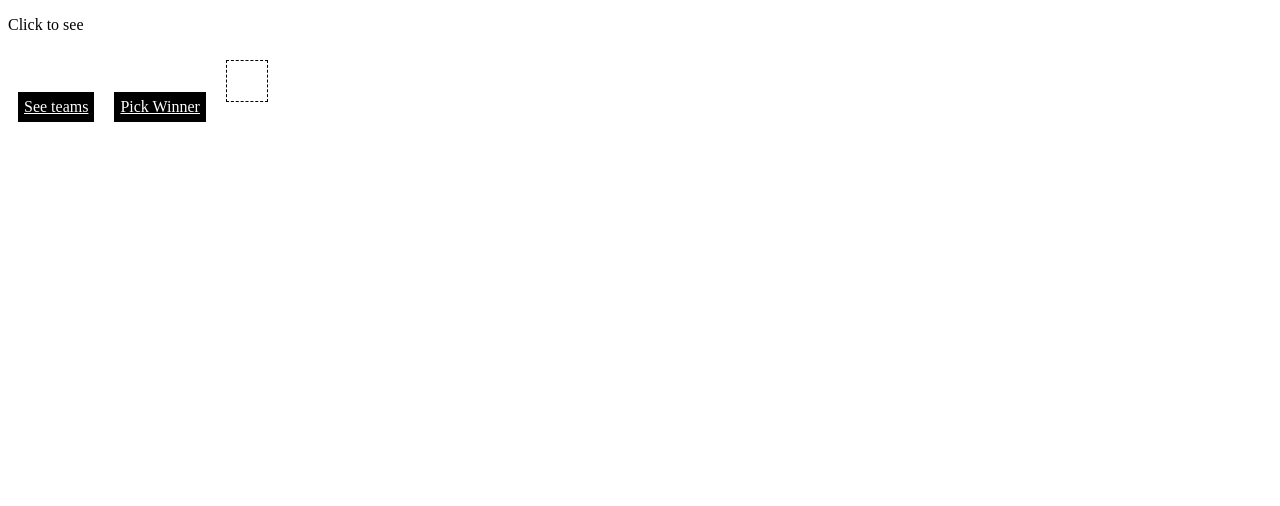
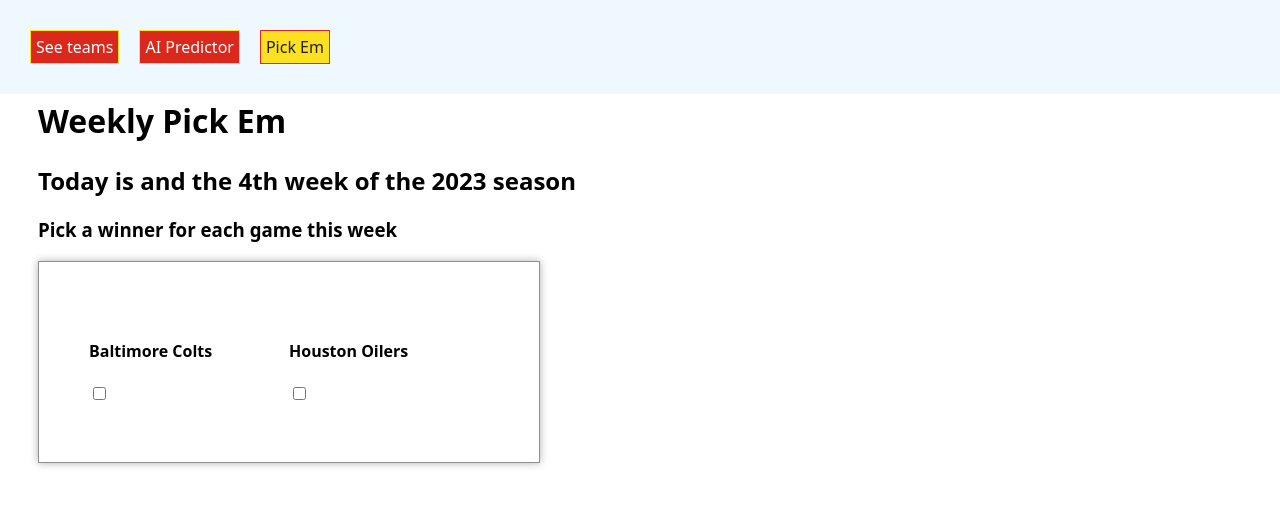
Before and after one commit to jonellwood/vue-tut-w3, a Vue app in the folder firstsfc/: page /currentweek in a window 1280 px wide. Shown: the top 506 px of the page. Built offline with nearby package versions, Linux system fonts and the light colour scheme.

Commit message:
playing with espn api

```diff
--- a/firstsfc/src/App.vue
+++ b/firstsfc/src/App.vue
@@ -1,29 +1,51 @@
 <template>
-  <p>Click to see</p>
-  <router-link to="/teams">See teams</router-link>
-  <router-link to="/superbowl">Pick Winner</router-link>
-  <div>
+  <nav>
+    <router-link to="/teams">See teams</router-link>
+    <router-link to="/superbowl">AI Predictor</router-link>
+    <router-link to="/currentweek">Pick Em</router-link>
+  </nav>
+
+  <div class="app-main">
     <router-view></router-view>
   </div>
 </template>
 
 <style scoped>
+body {
+  font-family: system-ui, -apple-system, BlinkMacSystemFont, 'Segoe UI', Roboto, Oxygen, Ubuntu,
+    Cantarell, 'Open Sans', 'Helvetica Neue', sans-serif;
+}
+nav {
+  position: absolute;
+  top: 0;
+  left: 0;
+  right: 0;
+  padding: 20px;
+  background-color: aliceblue;
+  /* margin: 30px; */
+}
 a {
   display: inline-block;
-  background-color: black;
-  border: solid 1px black;
+  background-color: #da291c;
+  border: solid 1px #fbe122;
   color: white;
   padding: 5px;
   margin: 10px;
+  text-decoration: none;
 }
 a:hover,
 a.router-link-active {
-  background-color: rgb(110, 79, 13);
+  background-color: #fbe122;
+  color: #241f20;
+  border: #da291c 1px solid;
 }
 div {
-  border: dashed black 1px;
+  /* border: dashed black 1px; */
   padding: 20px;
   margin: 10px;
   display: inline-block;
 }
+.app-main {
+  margin-top: 50px;
+}
 </style>
--- /dev/null
+++ b/firstsfc/src/components/CurrentWeek.vue
@@ -0,0 +1,69 @@
+<template>
+  <h1>Weekly Pick Em</h1>
+  <h2>Today is {{ this.today }} and the 4th week of the 2023 season</h2>
+  <div>
+    <h3>Pick a winner for each game this week</h3>
+    <div class="games-holder">
+      <div class="game-holder">
+        <div class="team-one">
+          <label>
+            <h4>Baltimore Colts</h4>
+            <input type="checkbox" />
+          </label>
+        </div>
+        <div class="team-two">
+          <label>
+            <h4>Houston Oilers</h4>
+            <input type="checkbox" />
+          </label>
+        </div>
+      </div>
+    </div>
+  </div>
+</template>
+<script>
+export default {
+  data() {
+    return {
+      date: null
+    }
+  },
+  mounted: function () {
+    this.getDate()
+  },
+  methods: {
+    getDate() {
+      let today = new Date().toLocaleDateString('en-us', {
+        weekday: 'long',
+        year: 'numeric',
+        month: 'short',
+        day: 'numeric'
+      })
+      this.today = today
+      console.log(this.today)
+    }
+  }
+}
+</script>
+<style>
+body {
+  font-family: system-ui, -apple-system, BlinkMacSystemFont, 'Segoe UI', Roboto, Oxygen, Ubuntu,
+    Cantarell, 'Open Sans', 'Helvetica Neue', sans-serif;
+}
+.games-holder {
+  display: grid;
+  grid-template-columns: 1fr 1fr 1fr 1fr;
+  gap: 30px;
+}
+.game-holder {
+  width: 400px;
+  height: 100px;
+  padding: 50px;
+  display: grid;
+  grid-template-columns: 1fr 1fr;
+  border: 1px solid #00000070;
+  box-shadow: 0 0 0.5em #00000050;
+  align-items: center;
+  justify-content: safe;
+}
+</style>
--- a/firstsfc/src/components/SuperBowlComp.vue
+++ b/firstsfc/src/components/SuperBowlComp.vue
@@ -43,3 +43,9 @@
   }
 }
 </script>
+<style>
+body {
+  font-family: system-ui, -apple-system, BlinkMacSystemFont, 'Segoe UI', Roboto, Oxygen, Ubuntu,
+    Cantarell, 'Open Sans', 'Helvetica Neue', sans-serif;
+}
+</style>
--- a/firstsfc/src/components/TeamsComp.vue
+++ b/firstsfc/src/components/TeamsComp.vue
@@ -1,20 +1,51 @@
 <template>
   <h1>Teams</h1>
+  <!-- <button @click="fetchData">Get Teams</button> -->
   <div class="card-holder">
     <div
       v-for="t in teams"
       :key="t.team.displayName"
       class="tCard-holder"
       v-bind:style="{ backgroundColor: '#' + t.team.color }"
+      @click="alert"
     >
       <p class="tCard">{{ t.team.displayName }}</p>
-      <!-- <p>{{ '#' + t.team.color }}</p> -->
+      <img :src="t.team.logos[0].href" class="tiny-hidden" />
     </div>
   </div>
 </template>
 <script>
 export default {
-  inject: ['teams']
+  data() {
+    return {
+      data: null,
+      randomTeam: null,
+      activeComp: 'teams-comp',
+      teams: this.teams
+    }
+  },
+  mounted: function () {
+    this.fetchData()
+  },
+  methods: {
+    async fetchData() {
+      const res = await fetch('http://site.api.espn.com/apis/site/v2/sports/football/nfl/teams')
+      const data = await res.json()
+      // console.log(data.sports[0].leagues[0].teams.length)
+      const randIndex = Math.floor(Math.random() * data.sports[0].leagues[0].teams.length)
+      // const randIndex = 4
+      //   this.randomTeam = data.res[randIndex]
+      // console.log(data.sports[0].leagues[0].teams[randIndex].team.logos[0].href)
+      //this.imgUrl = data.sports[0].leagues[0].teams[0].team.logos[0].href
+      this.randomTeam = data.sports[0].leagues[0].teams[randIndex].team
+      this.teams = data.sports[0].leagues[0].teams
+      const teams = this.teams
+      console.log(teams)
+    },
+    alert() {
+      alert("You'd think this is a link but it is not.....yet")
+    }
+  }
 }
 </script>
 <style scoped>
@@ -23,17 +54,22 @@
   padding: 10px;
   display: inline-block;
   width: 80px;
-  background-color: cadetblue;
+  /* background-color: cadetblue; */
   border-radius: 10px;
 }
 
-img {
+/* img {
   width: 100%;
-}
+} */
 .card-holder {
   display: grid;
-  grid-template-columns: auto auto auto auto auto auto auto auto auto auto auto auto;
-  gap: 10px;
+  /* grid-auto-columns: auto auto; */
+  grid-template-columns: auto auto auto auto auto auto auto auto;
+  /* grid-template-columns: min-content; */
+  gap: 20px;
+  align-content: space-evenly;
+  justify-content: flex-start;
+  align-items: flex-start;
 }
 .tCard-holder {
   width: 100px;
@@ -50,6 +86,14 @@
   font-size: 1em;
   padding: 3px;
   color: whitesmoke;
+  margin-right: -30px;
+  margin-top: -10px;
+  z-index: 3;
+}
+img {
+  /* border: white 1px solid; */
+  margin-top: 35px;
+  margin-right: -35px;
 }
 .tCard:hover {
   color: white;
--- a/firstsfc/src/main.js
+++ b/firstsfc/src/main.js
@@ -10,12 +10,14 @@
 // import CompThree from './components/CompThree.vue'
 import TeamsComp from './components/TeamsComp.vue'
 import SuperBowlComp from './components/SuperBowlComp.vue'
+import CurrentWeek from './components/CurrentWeek.vue'
 
 const router = createRouter({
   history: createWebHistory(),
   routes: [
     { path: '/teams', component: TeamsComp },
-    { path: '/superbowl', component: SuperBowlComp }
+    { path: '/superbowl', component: SuperBowlComp },
+    { path: '/currentweek', component: CurrentWeek }
   ]
 })
 
```
